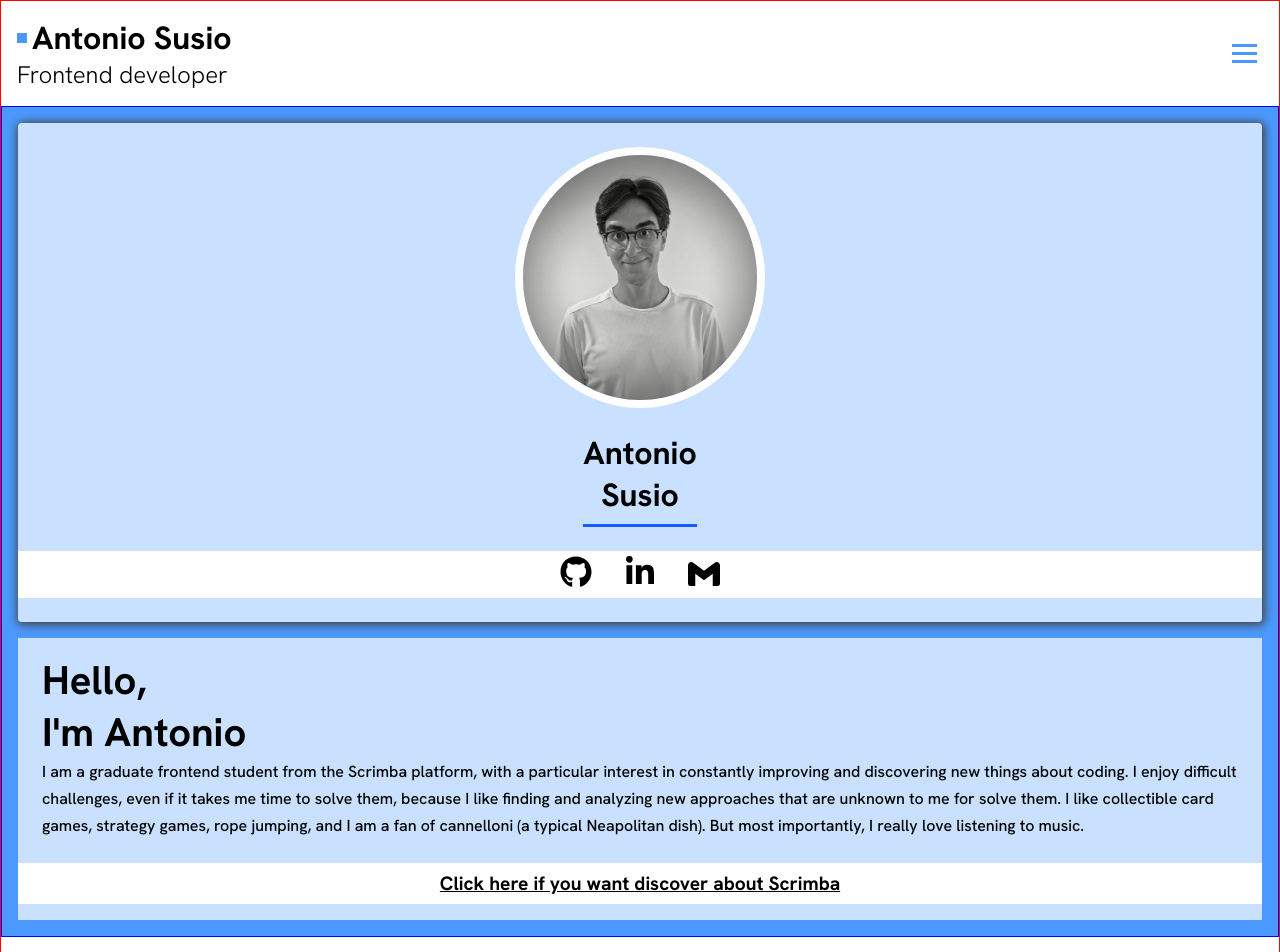
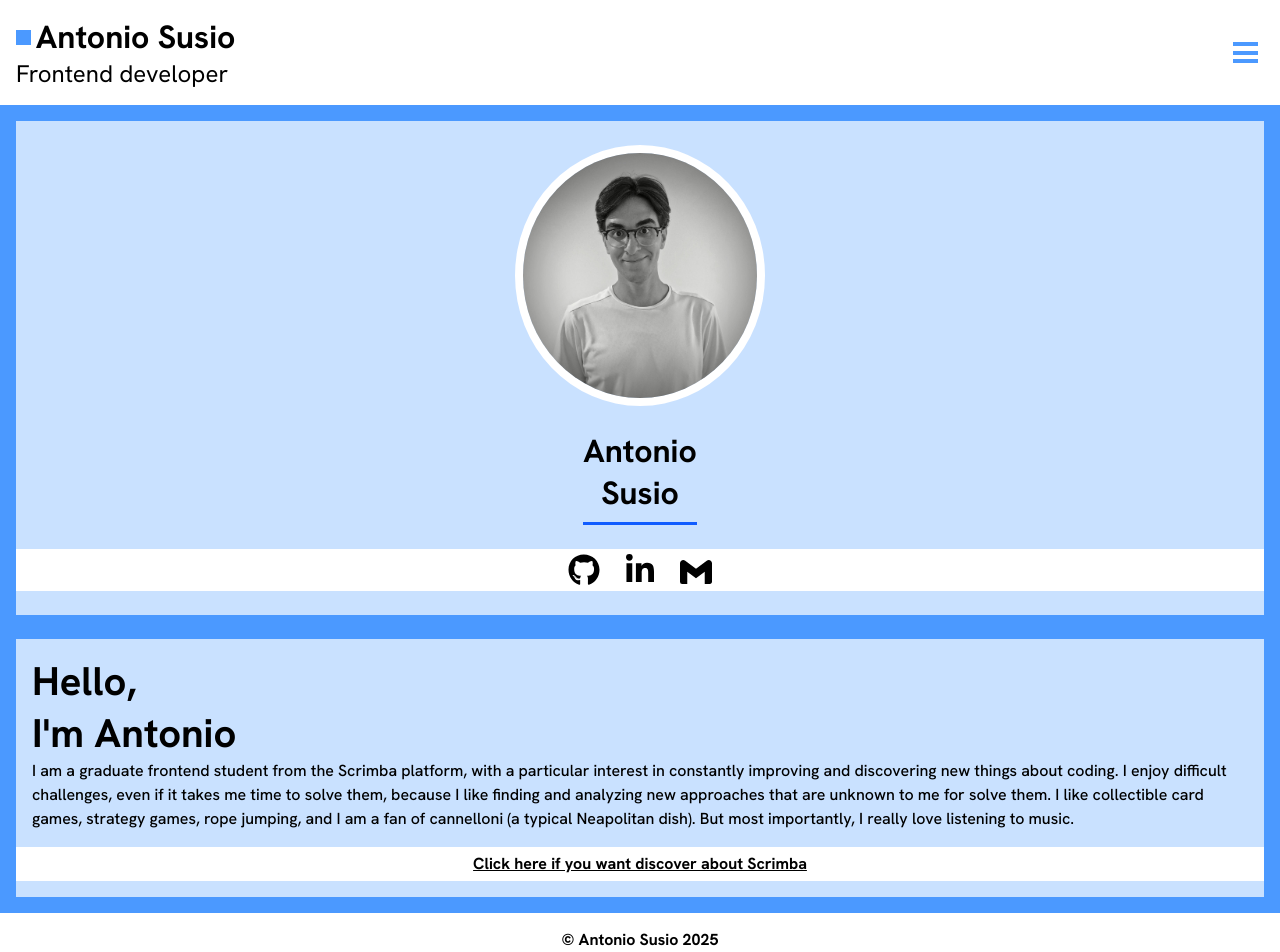
Before and after one commit to AntonioSusio/my-portfolio, a React (Vite) app: page / in a window 1280 px wide. Shown: the top 952 px of the page. Built offline with nearby package versions, Linux system fonts and the light colour scheme.

Commit message:
Refactored css style and some part of code

```diff
--- a/src/components/Header.tsx
+++ b/src/components/Header.tsx
@@ -10,7 +10,7 @@ export default function Header() {
 
   return (
     <header className="header flex">
-      <div className="left-container">
+      <div className="header-left-container">
         <h1 className="heading-name flex">Antonio Susio</h1>
         <h2 className="heading-role">Frontend developer</h2>
       </div>
--- a/src/components/Layout.tsx
+++ b/src/components/Layout.tsx
@@ -12,11 +12,16 @@ export default function Layout() {
     setEmail((prevState) => !prevState);
   }
 
+  function copyEmail() {
+    navigator.clipboard.writeText("antoniosusio@gmail.com");
+    alert("Email copied successfully");
+  }
+
   return (
     <div className="app-wrapper flex flex-col">
       <Header />
       <main className="main-section flex flex-col">
-        <div className="card-container flex flex-col">
+        <div className="info-card flex flex-col">
           <img
             className="card-image"
             src="Antonio.jpg"
@@ -29,7 +34,7 @@ export default function Layout() {
 
           <div className="social-container flex">
             <Link to="https://github.com/AntonioSusio" target="_blank">
-              <FaGithub className="social-icon git-icon" />
+              <FaGithub className="social-icon github-icon" />
             </Link>
 
             <Link
@@ -42,7 +47,11 @@ export default function Layout() {
             <SiGmail className="social-icon gmail-icon" onClick={showEmail} />
           </div>
 
-          {email && <p>antoniosusio@gmail.com</p>}
+          {email && (
+            <p className="email-paragraph" onClick={copyEmail}>
+              antoniosusio@gmail.com
+            </p>
+          )}
         </div>
         <Outlet />
       </main>
--- a/src/components/Navbar.tsx
+++ b/src/components/Navbar.tsx
@@ -9,6 +9,7 @@ type MenuProps = {
 export default function Navbar({ menu, setMenu }: MenuProps) {
   const activeStyles = {
     fontSize: "2rem",
+    fontWeight: "bold",
     textDecoration: "underline",
     textShadow: "1px 2px 15px var(--primary-color)",
   };
--- a/src/index.css
+++ b/src/index.css
@@ -19,41 +19,55 @@ body {
 :root {
   --primary-color: #ffffff;
   --secondary-color: #4b99ff;
+  --link-color: #000000;
 }
 
-/* Typography */
-.about-presentation,
-.resume-heading {
-  font-size: 2.5rem;
+/* TYPOGRAPHY */
+.close-menu-button,
+.social-icon {
+  font-size: 2rem;
 }
 
-.heading-role {
-  font-weight: 300;
+.email-paragraph,
+.footer-text,
+.scrimba-link {
+  font-weight: bold;
 }
 
-.close-menu-button {
-  font-size: 2rem;
+/* Header */
+.heading-role {
+  font-weight: 400;
 }
 
 .links-list li > a {
   font-size: 1.5rem;
-  color: var(--primary-color);
+}
+
+.email-paragraph {
+  font-size: 1.2rem;
+}
+
+/* About section */
+.about-presentation {
+  font-size: 2.5rem;
 }
 
 .about-description {
   font-weight: 500;
-  line-height: 1.7;
+  line-height: 1.5;
 }
 
 .scrimba-link {
-  font-size: 1.2rem;
+  text-decoration: underline;
+  text-align: center;
 }
 
-.footer-text {
-  font-weight: 600;
+/* Resume section */
+.resume-heading {
+  font-size: 2.3rem;
 }
 
-/* Layout */
+/* LAYOUT */
 h1,
 h2,
 h3,
@@ -61,15 +75,16 @@ p {
   margin: 0;
 }
 
+.header,
+.footer,
 .main-section,
-.resume-section,
-header,
-footer {
+.header-navbar,
+.resume-section {
   padding: 1rem;
 }
 
+.info-card,
 .about-section,
-.card-container,
 .resume-section {
   background-color: #c9e1ff;
 }
@@ -77,39 +92,20 @@ footer {
 .hamburger-menu-string-1,
 .hamburger-menu-string-2,
 .hamburger-menu-string-3 {
+  width: 25px;
+  height: 4px;
   background-color: var(--secondary-color);
-  width: 25px;
-  height: 3px;
-}
-
-.about-name span,
-.about-presentation span {
-  display: block;
 }
 
 .heading-name::before,
 .resume-heading::before {
   content: '';
-  display: inline-block;
-  width: 10px;
-  height: 10px;
+  width: 15px;
+  height: 15px;
+  display: block;
   background-color: var(--secondary-color);
-}
-
-button {
-  border: none;
-  background: transparent;
-}
-
-a {
-  text-decoration: none;
-  cursor: pointer;
-  color: #000000;
-  transition: .3s ease-in-out;
-}
-
-a:hover {
-  transform: scale(0.9);
+  align-self: center;
+  margin-right: 0.3rem;
 }
 
 .flex {
@@ -120,16 +116,28 @@ a:hover {
   flex-direction: column;
 }
 
-.app-wrapper {
-  border: 1px solid red;
-  min-height: 100vh;
+a {
+  text-decoration: none;
+  color: var(--link-color);
+  transition: .3s ease-in-out;
 }
 
-.main-section {
-  border: 1px solid blue;
-  flex: 1;
-  background-color: var(--secondary-color);
-  gap: 1rem;
+a:hover {
+  transform: scale(0.9);
+}
+
+button {
+  border: none;
+  background: transparent;
+}
+
+img {
+  width: 100%;
+  display: block;
+}
+
+.app-wrapper {
+  min-height: 100vh;
 }
 
 /* Header */
@@ -138,18 +146,12 @@ a:hover {
   align-items: center;
 }
 
-.heading-name {
-  align-items: center;
-  gap: 0.3125rem;
-}
-
 .open-menu-button {
   gap: 0.3rem;
 }
 
-/* Menu */
+/* Navbar */
 .header-navbar {
-  padding: 1rem;
   position: fixed;
   background-color: var(--secondary-color);
   height: 100vh;
@@ -177,21 +179,26 @@ a:hover {
 }
 
 .links-list li > a {
-  transition: .2s ease-in-out;
+  color: var(--primary-color);
 }
 
-.card-container {
+/* Main Section */
+.main-section {
+  background-color: var(--secondary-color);
+  flex: 1;
+  gap: 1.5rem;
+}
+
+.info-card {
+  padding: 1.5rem 0;
+  gap: 1.5rem;
   align-items: center;
-  gap: 1.5rem;
-  padding: 1.5rem 0;
-  border-radius: 4px;
-  box-shadow: 1px 1px 10px 2px #444444;
 }
 
 .card-image {
-  border-radius: 100%;
+  width: 250px;
   border: 8px solid var(--primary-color);
-  width: 250px;
+  border-radius: 50%;
 }
 
 .about-name {
@@ -200,73 +207,75 @@ a:hover {
 }
 
 .about-name span {
+  display: block;
   text-align: center;
 }
 
 .social-container {
   background-color: var(--primary-color);
   width: 100%;
+  align-items: center;
   justify-content: center;
-  align-items: center;
-  padding: 0.3rem 0;
-  gap: 2rem;
+  padding: 0.3rem 0 0 0;
+  gap: 1.5rem;
 }
 
 .social-icon {
-  font-size: 2rem;
+  cursor: pointer;
+  transition: .3s ease-in-out;
 }
 
-.git-icon:hover {
+.github-icon:hover {
   color: #bbb;
 }
+
 .linkedin-icon:hover {
   color: #0a66c2;
 }
 
 .gmail-icon:hover {
   color: #c71610;
+  transform: scale(0.9);
+}
+
+.email-paragraph {
   cursor: pointer;
-  transform: scale(0.9);
   transition: .3s ease-in-out;
+}
+
+.email-paragraph:hover {
+  transform: scale(0.95);
+  color: #0a66c2;
+}
+
+.footer {
+  justify-content: center;
 }
 
 /* About Section */
 .description-card {
-  gap: 1.5rem;
   padding: 1rem 0;
+  gap: 1rem;
 }
 
 .description-container {
-  padding: 0 1.5rem;
+  padding: 0 1rem;
+}
+
+.about-presentation span {
+  display: block;
 }
 
 .scrimba-link-container {
   background-color: var(--primary-color);
   width: 100%;
-  padding: 0.5rem 0;
+  padding: 0.4rem 0;
   justify-content: center;
 }
 
-.scrimba-link {
-  width: fit-content;
-  font-weight: bold;
-  text-align: center;
-  text-decoration: underline;
-}
-
-.scrimba-link:hover {
-  color: #105cff;
-  transform: scale(0.95);
-}
-
-/* Resume Section */
+/* Resume section */
 .resume-section {
   gap: 1rem;
-}
-
-.resume-heading {
-  align-items: center;
-  gap: 0.5rem;
 }
 
 .resumes-container {
@@ -275,20 +284,12 @@ a:hover {
 
 .resume-card {
   background-color: var(--primary-color);
+  border-radius: 8px;
+  padding: 1rem;
   gap: 0.5rem;
-  padding: 0.6rem;
-  max-width: 600px;
 }
 
-.resume-img {
-  width: 100%;
-  transition: .3s ease-in-out;
+.resume-period,
+.resume-istitute-info {
+  color: #052d55;
 }
-
-.resume-img:hover {
-  transform: scale(0.95);
-}
-
-.footer {
-  justify-content: center;
-}
--- a/src/pages/About.tsx
+++ b/src/pages/About.tsx
@@ -2,7 +2,7 @@ import { Link } from "react-router-dom";
 
 export default function About() {
   return (
-    <section className="about-section flex flex-col">
+    <section className="about-section">
       <div className="description-card flex flex-col">
         <div className="description-container">
           <h2 className="about-presentation">
--- a/src/pages/Resume.tsx
+++ b/src/pages/Resume.tsx
@@ -13,8 +13,8 @@ export default function Resume() {
 
   const resumeEl = resumes.map((item) => (
     <div key={nanoid()} className="resume-card flex flex-col">
-      <h2>{item.period}</h2>
-      <h3>
+      <h2 className="resume-period">{item.period}</h2>
+      <h3 className="resume-istitute-info">
         {item.schoolName} - {item.city} {item.country}
       </h3>
       {item.eqfLevel && <p>EQF Level - {item.eqfLevel}</p>}
--- a/src/resume.ts
+++ b/src/resume.ts
@@ -6,7 +6,7 @@ export interface Resumes {
     description: string,
     eqfLevel?: number,
     imageUrl?: string,
-    alternativeText: string
+    alternativeText?: string
 }
 
 const resume: Resumes[] = [
@@ -17,8 +17,6 @@ const resume: Resumes[] = [
         country: "Italy",
         description: "High School Diploma in Computer Science and Telecommunications",
         eqfLevel: 4,
-        imageUrl: "/FrontEndCertificate.png",
-        alternativeText: "High School Diploma Image"
     },
 
     {
```
